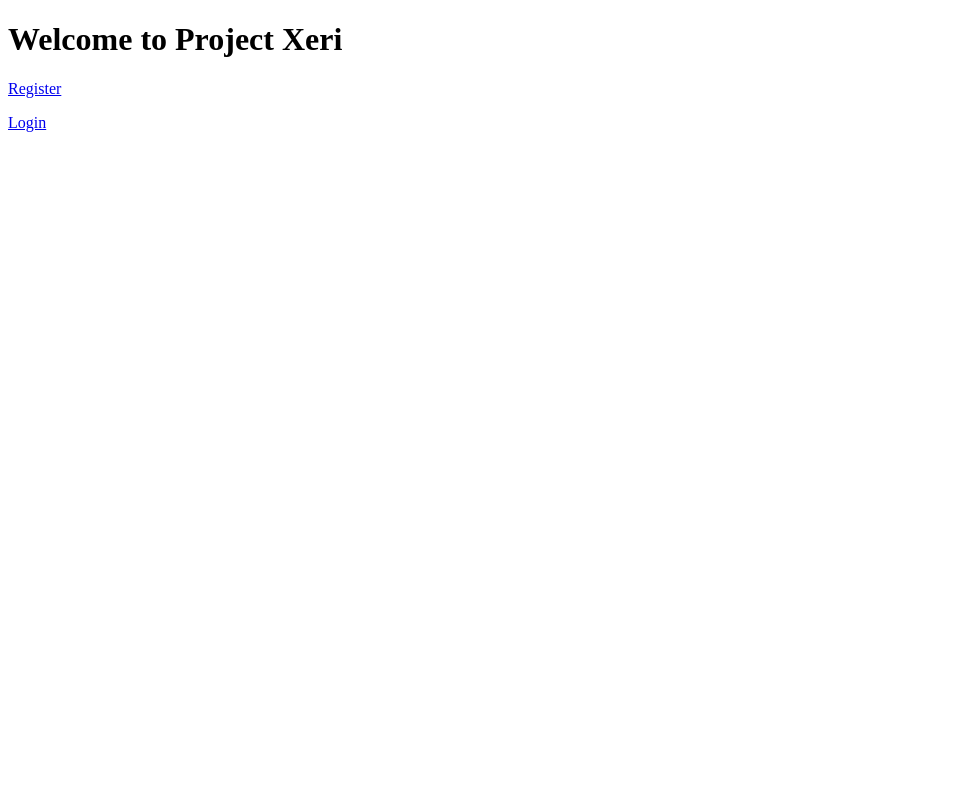
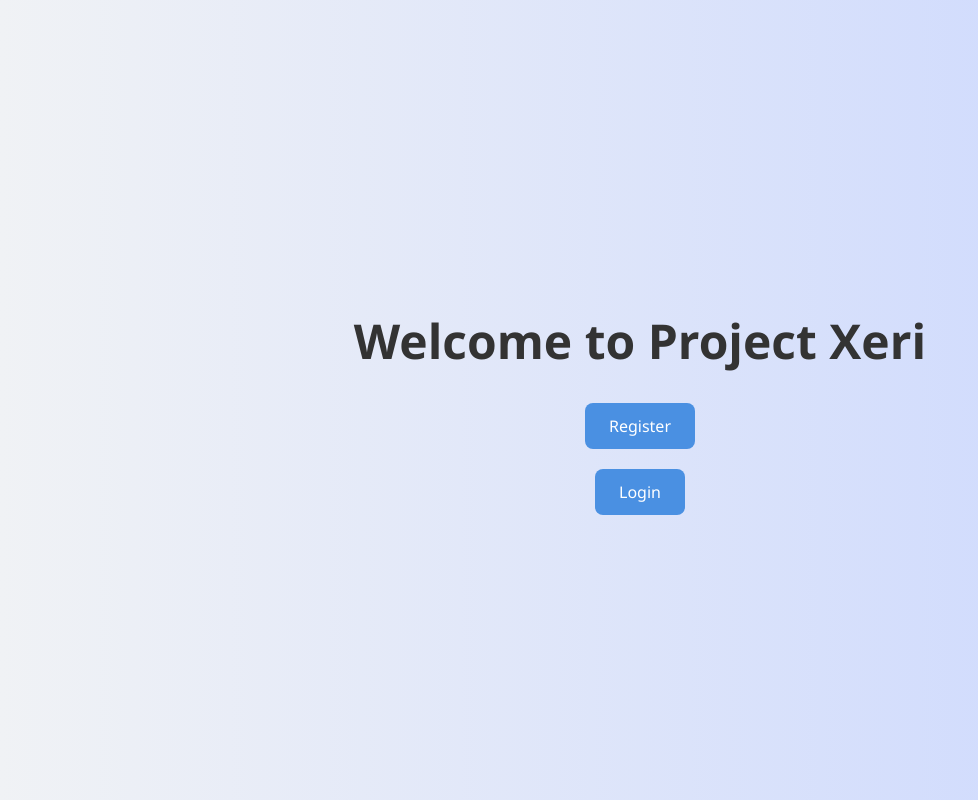
Before and after one commit to jim-kask/project-xeri, a Flask app: page / in a window 1280 px wide. Shown: the whole page, without its empty margins (0-978 px from the left). Run offline with Flask 3, Linux system fonts and the light colour scheme.

Commit message:
Apply consistent soft theme via style.css across all HTML pages

```diff
--- /dev/null
+++ b/static/style.css
@@ -0,0 +1,33 @@
+
+body {
+    font-family: 'Segoe UI', Tahoma, Geneva, Verdana, sans-serif;
+    background: linear-gradient(to right, #f0f2f5, #c9d6ff);
+    display: flex;
+    flex-direction: column;
+    align-items: center;
+    justify-content: center;
+    height: 100vh;
+    margin: 0;
+}
+
+h1 {
+    font-size: 3em;
+    color: #333;
+    margin-bottom: 20px;
+}
+
+.link-button {
+    display: inline-block;
+    margin: 10px;
+    padding: 12px 24px;
+    font-size: 1em;
+    text-decoration: none;
+    color: white;
+    background-color: #4A90E2;
+    border-radius: 8px;
+    transition: background-color 0.3s ease;
+}
+
+.link-button:hover {
+    background-color: #357ABD;
+}
--- a/templates/chat.html
+++ b/templates/chat.html
@@ -1,6 +1,8 @@
 <!DOCTYPE html>
 <html data-username="{{ data_username }}">
 <head>
+<link rel="stylesheet" href="{{ url_for('static', filename='style.css') }}">
+
   <title>Chatroom</title>
   <style>
     :root {
--- a/templates/index.html
+++ b/templates/index.html
@@ -1,11 +1,48 @@
 <!DOCTYPE html>
-<html>
+<html lang="en">
 <head>
-  <title>Project Xeri</title>
+<link rel="stylesheet" href="{{ url_for('static', filename='style.css') }}">
+
+    <meta charset="UTF-8">
+    <title>Welcome to Project Xeri</title>
+    <style>
+        body {
+            font-family: 'Segoe UI', Tahoma, Geneva, Verdana, sans-serif;
+            background: linear-gradient(to right, #f0f2f5, #c9d6ff);
+            display: flex;
+            flex-direction: column;
+            align-items: center;
+            justify-content: center;
+            height: 100vh;
+            margin: 0;
+        }
+
+        h1 {
+            font-size: 3em;
+            color: #333;
+            margin-bottom: 20px;
+        }
+
+        .link-button {
+            display: inline-block;
+            margin: 10px;
+            padding: 12px 24px;
+            font-size: 1em;
+            text-decoration: none;
+            color: white;
+            background-color: #4A90E2;
+            border-radius: 8px;
+            transition: background-color 0.3s ease;
+        }
+
+        .link-button:hover {
+            background-color: #357ABD;
+        }
+    </style>
 </head>
 <body>
-  <h1>Welcome to Project Xeri</h1>
-  <p><a href="/register">Register</a></p>
-  <p><a href="/login">Login</a></p>
+    <h1>Welcome to Project Xeri</h1>
+    <a class="link-button" href="/register">Register</a>
+    <a class="link-button" href="/login">Login</a>
 </body>
 </html>
--- a/templates/login.html
+++ b/templates/login.html
@@ -1,6 +1,8 @@
 <!DOCTYPE html>
 <html>
 <head>
+<link rel="stylesheet" href="{{ url_for('static', filename='style.css') }}">
+
   <title>Login</title>
 </head>
 <body>
--- a/templates/register.html
+++ b/templates/register.html
@@ -1,6 +1,8 @@
 <!DOCTYPE html>
 <html>
 <head>
+<link rel="stylesheet" href="{{ url_for('static', filename='style.css') }}">
+
   <title>Register</title>
 </head>
 <body>
```
